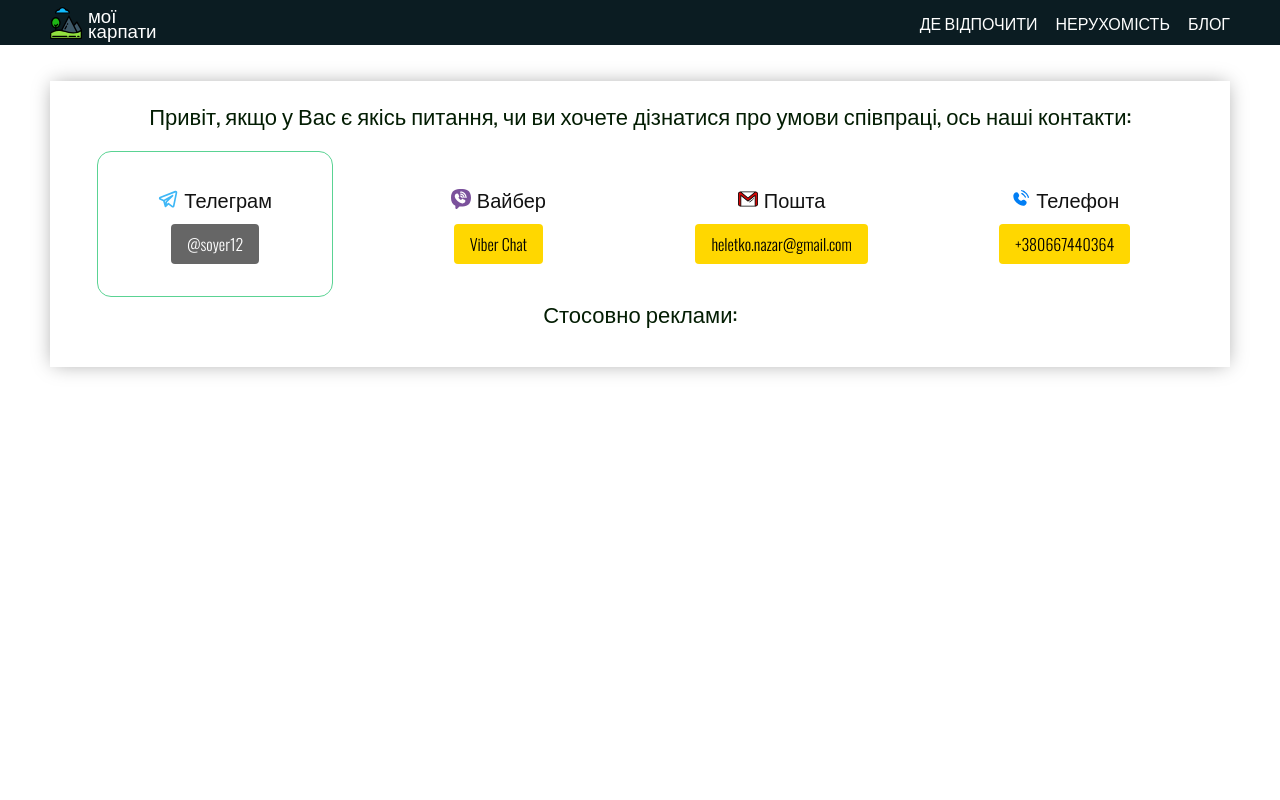
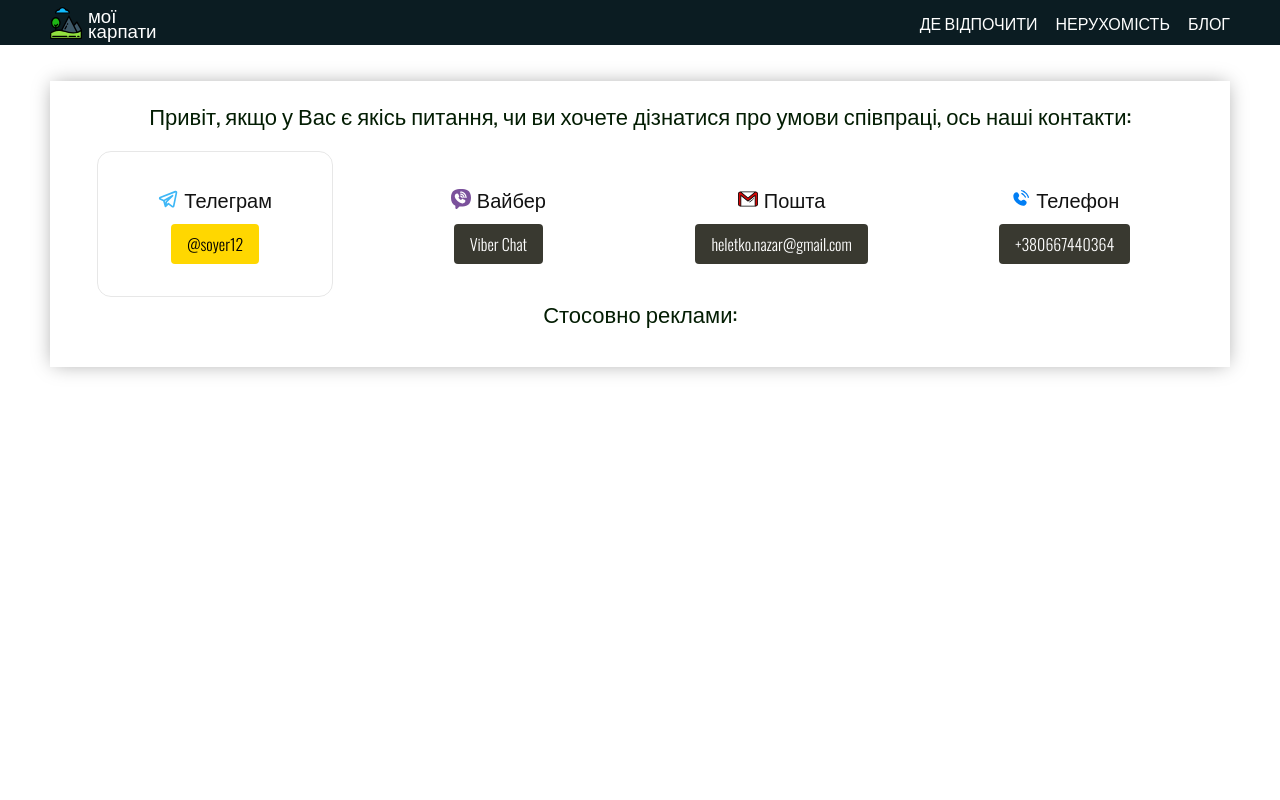
Before and after one commit to NazarHeletko/karpaty, a Next.js app: page /contacts in a window 1280 px wide. In both pictures the pointer is over the element 215 px from the left and 224 px from the top of the page. Shown: the top 800 px of the page. Built offline with nearby package versions, Linux system fonts and the light colour scheme; grey boxes are pictures that could not be loaded.

Commit message:
a9999ddcdkjmkld3e

```diff
--- a/src/app/contacts/page.module.css
+++ b/src/app/contacts/page.module.css
@@ -43,7 +43,7 @@
     border-radius: 14px;
 }
 .item:hover {
-    border: 1px solid #5ad393;
+    border: 1px solid #92929237;
 }
 .item-title {
     display: flex;
@@ -58,17 +58,17 @@
     color: rgb(18, 18, 18);
 }
 .item a {
-    background-color: gold;
+    background-color: #0c0c00cf;
     margin-top: 10px;
     padding: 8px 16px;
     border-radius: 4px;
-    color: black;
+    color: white;
     transition: all 0.2s ease-in-out;
     font-weight: 300;
 }
 .item a:hover{
-    background-color: #434343cf;
-    color: white;
+    background-color: gold;
+    color: rgb(0, 0, 0);
 }
 
 @media only screen and (max-width: 1200px) {
```
